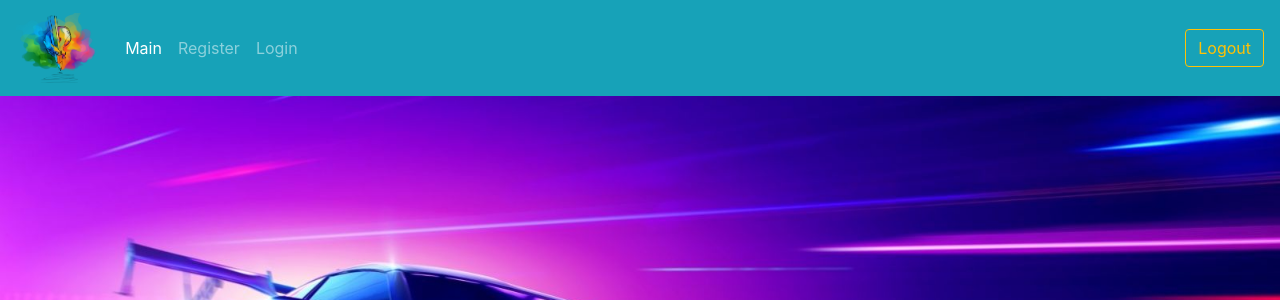
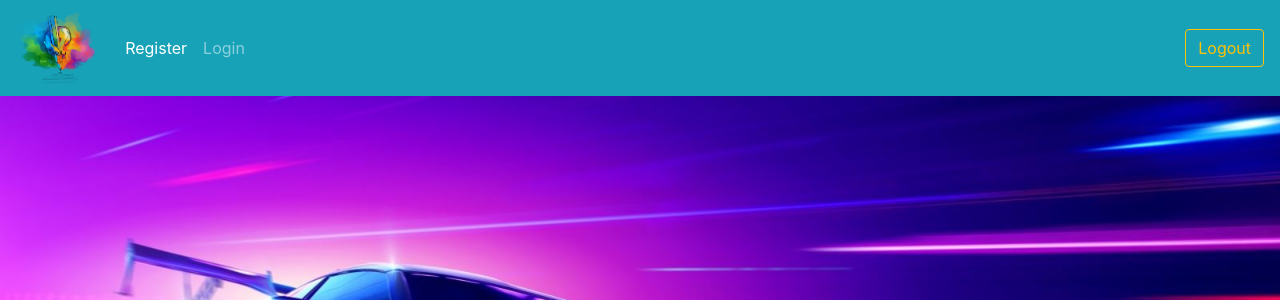
Before and after one commit to team-p4-5/ICT2101-p4-5, a Flask app: page / in a window 1280 px wide. Shown: the top 300 px of the page. Run offline with Flask 2, Linux system fonts and the light colour scheme; some libraries are stand-ins or nearby versions.

Commit message:
remove link to feature.html
have to login in order to go feature page.

```diff
--- a/app/templates/home.html
+++ b/app/templates/home.html
@@ -19,9 +19,6 @@
      <div class="collapse navbar-collapse" id="navbarSupportedContent">
                 <ul class="navbar-nav mr-auto">
                     <li class="nav-item active">
-                        <a class="nav-link" href="{{ url_for('feature') }}">Main</a>
-                    </li>
-                    <li class="nav-item">
                         <a class="nav-link" href="{{ url_for('register') }}">Register</a>
                     </li>
                     <li     class="nav-item">
```
